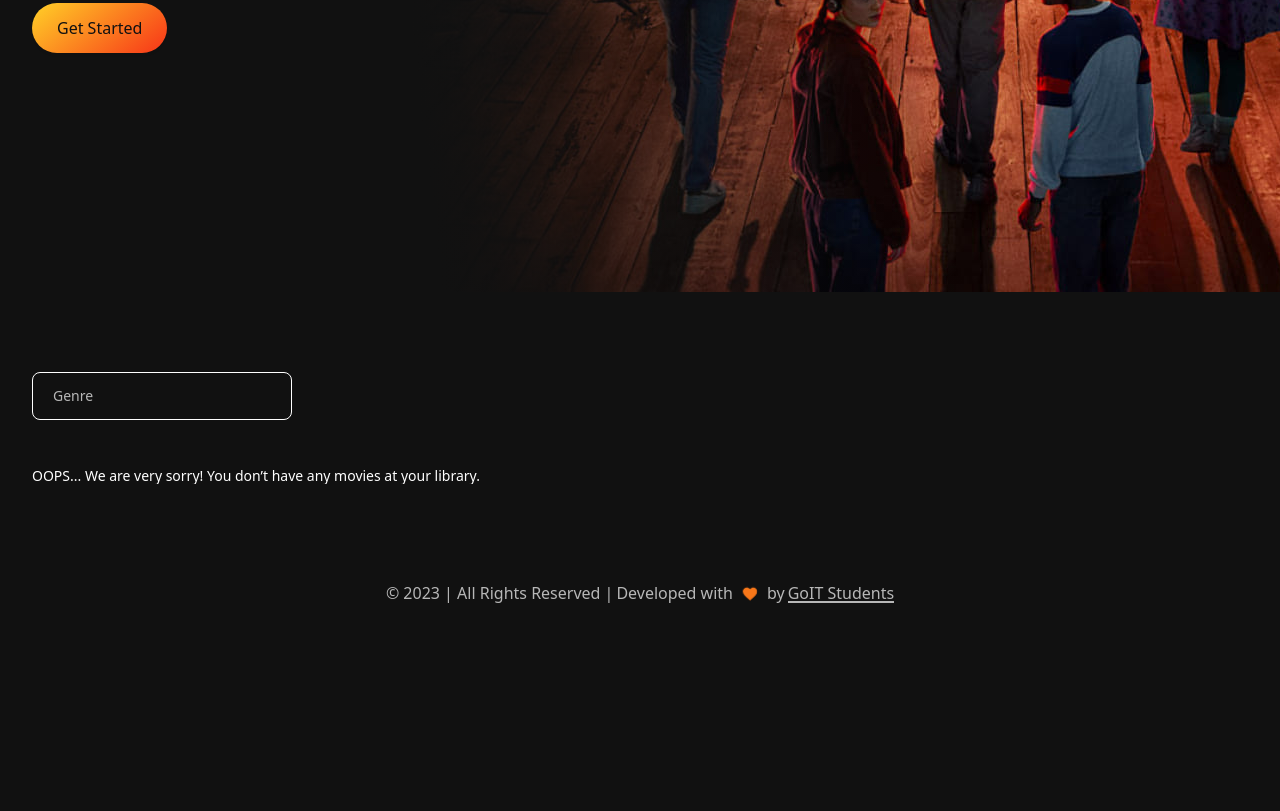
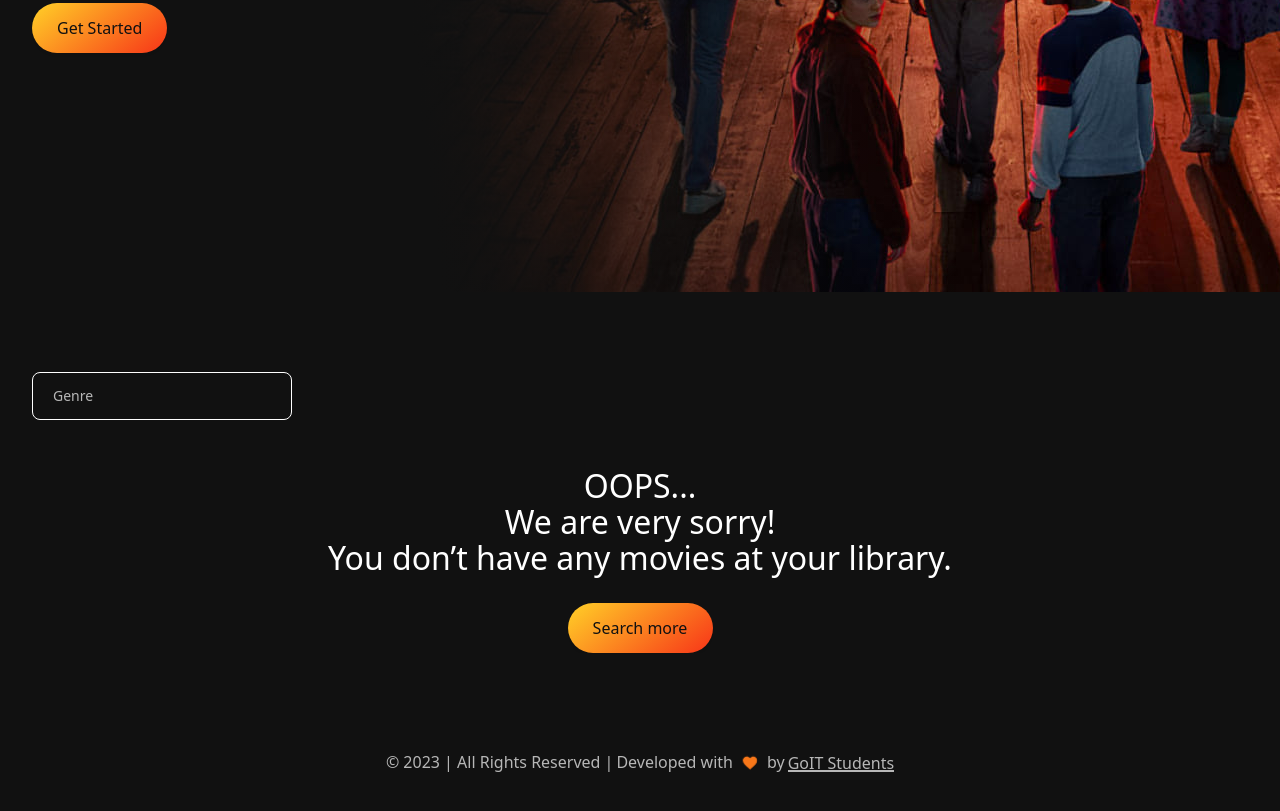
Before and after one commit to evgenyaroviy/async-avengers, a website built with Parcel: page src/library.html in a window 1280 px wide. Shown: the part 488-1299 px from the top of the page. Before the commit the page ends 1171 px from the top, so only its background shows below. Built offline with nearby package versions, Linux system fonts and the light colour scheme; no server answers.

Commit message:
updated css library

```diff
--- a/src/css/pages/hero.css
+++ b/src/css/pages/hero.css
@@ -1,9 +1,3 @@
-/* @import url('../components/container.css');
-@import url('../base/fonts.css');
-@import '~node_modules/modern-normalize/modern-normalize.css'; */
-
-/* Герой */
-
 .hero {
   margin: 0 auto;
 }
@@ -432,6 +426,10 @@
 
 /* Кнопки */
 
+.watch-modal__content.watch-trailer {
+  margin: 0 auto;
+}
+
 @media screen and (min-width: 320px) {
   .get-started-btn {
     margin-left: 20px;
@@ -483,8 +481,6 @@
   }
 }
 
-
-
 /* Modal Trailer */
 .watch-modal__iframe {
   margin: 0;
@@ -496,12 +492,10 @@
   flex-direction: column;
 }
 
-
 .watch-modal__error-message {
   color: var(--light-color);
   font-size: 16px;
   line-height: 19px;
-
 }
 .light .watch-modal__error-message {
   color: var(--dark-color);
@@ -536,7 +530,7 @@
   }
 }
 
-.watch-modal__error-image{
+.watch-modal__error-image {
   background-image: url('../../images/watch-trailer-modal_desk_1x.png');
   background-size: contain;
   background-repeat: no-repeat;
@@ -557,20 +551,18 @@
     display: flex;
     flex-direction: row;
   }
-  .watch-modal__error-image{
+  .watch-modal__error-image {
     width: 296px;
     height: 260px;
   }
 }
 
 @media screen and (min-width: 768px) {
-  .watch-modal__error-image{
+  .watch-modal__error-image {
     width: 363px;
     height: 318px;
   }
 }
-
-
 
 /* .watch-modal__iframe {
   margin: 0;
--- a/src/css/pages/library/library.css
+++ b/src/css/pages/library/library.css
@@ -1,11 +1,22 @@
+
 .oops-message {
+
   display: none;
+
+  margin: 0 auto;
+  text-align: center;
+  margin-bottom: 28px;
 }
-
+.btn-search {
+  display: none;
+  margin: 0 auto;
+  width: 135px;
+  text-align: center;
+}
 .library-section {
   padding-top: 80px;
 }
-.genres-select option{
+.genres-select option {
   border: 1px solid red;
 }
 .genres-select {
@@ -21,3 +32,37 @@
 .btn-load-more {
   margin: 40px auto 0 auto;
 }
+@media screen and (min-width: 320px) {
+.oops-message {
+  font-size: 20px;
+  line-height: 1.4;
+  min-width: 280px;
+  margin-bottom: 20px;
+}
+}
+
+
+@media screen and (min-width: 768px) {
+.oops-message {
+    font-size: 24px;
+line-height: 1.33;
+  min-width: 440px;
+  margin-bottom: 24px;
+}
+
+}
+
+@media screen and (min-width: 1280px) {
+.oops-message {
+  font-size: 32px;
+  line-height: 1.12;
+  min-width: 584px;
+  margin-bottom: 28px;
+}
+.btn-search {
+  display: none;
+  margin: 0 auto;
+  width: 145px;
+  text-align: center;
+}
+}
--- a/src/js/components/modal.js
+++ b/src/js/components/modal.js
@@ -46,6 +46,7 @@ async function onMovieClick(e) {
     addToLibraryBtn.addEventListener('click', e =>
       addToLocalStorage(e, movieData)
     );
+    console.log(movieData);
 
     const removeFromLibraryBtn = document.querySelector('.modal-btn-remove');
     removeFromLibraryBtn.addEventListener('click', e =>
--- a/src/js/pages/library/library.js
+++ b/src/js/pages/library/library.js
@@ -19,7 +19,8 @@ export function libraryRender(colbMovies) {
   }
   const localMoviesList = JSON.parse(localStorage.getItem('MOVIE-ID-LIST'));
   const moviesContainerEl = document.querySelector('.movies-libary');
-  const oopsMessage = document.querySelector('.oops-message');
+      const oopsMessage = document.querySelector('.oops-message');
+      const btnSearchMore = document.querySelector('.btn-search');
   const libraryMoviesList = document.querySelector('.library-movies--list');
   let localMoviesListGanresSort = [];
   moviesContainerEl.innerHTML = ``;
@@ -45,6 +46,7 @@ export function libraryRender(colbMovies) {
   }
   if (!localMoviesList || localMoviesList.length === 0) {
     oopsMessage.style.display = 'block';
+    btnSearchMore.style.display = 'block';
   } else {
     moviesContainerEl.insertAdjacentHTML(
       'beforeend',
--- a/src/partials/myLibrary/library.html
+++ b/src/partials/myLibrary/library.html
@@ -14,8 +14,10 @@
     </div>
     <ul class="library-movies--list movies-container movies-libary"></ul>
     <p class="oops-message">
-      OOPS... We are very sorry! You don’t have any movies at your library.
+      OOPS...<br> We are very sorry!<br> You don’t have any movies at your library.
     </p>
+    <a class="btn btn-accent btn-search" type="button" href="./catalog.html">
+      <span class="btn-in">Search more</span></a>
     <button type="button" class="btn btn-accent btn-load-more">
       <span class="btn-in">Load more</span>
     </button>
```
Lines whose indentation alone changed are shown as unchanged.
